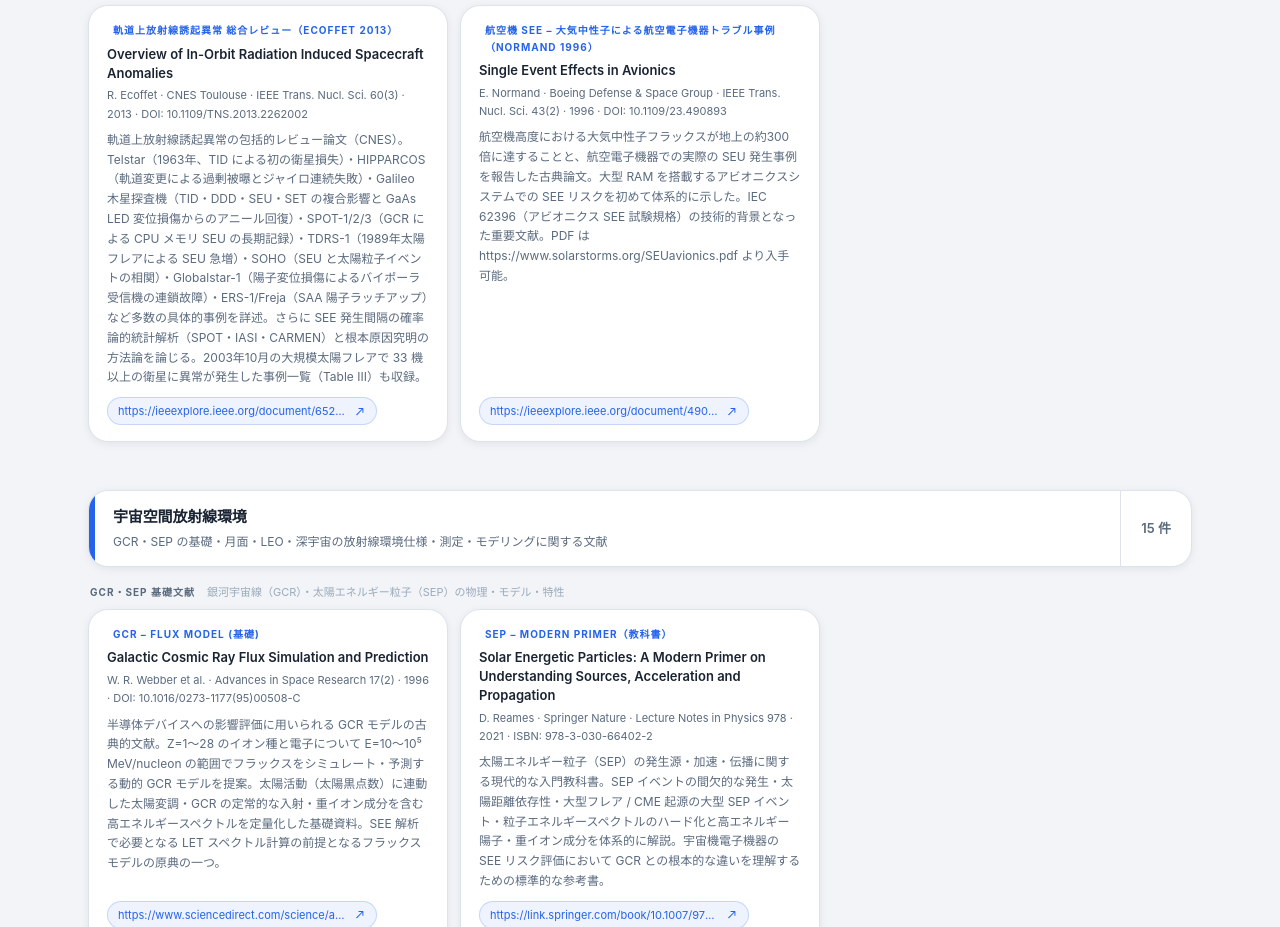
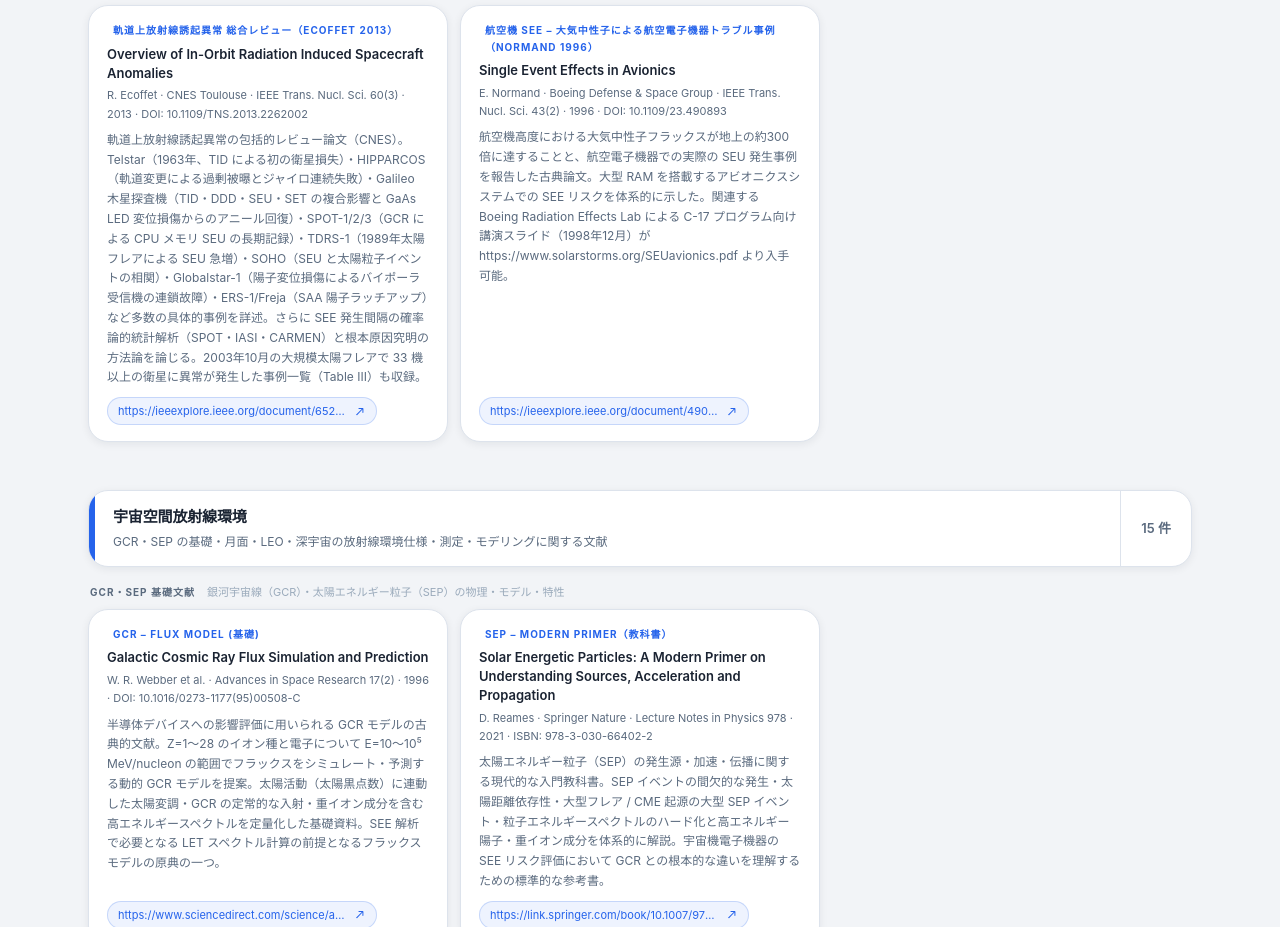
Before and after one commit to takahashi-IPMU/radiation-reference-hub, a plain HTML site: page index.html in a window 1280 px wide. Shown: the part 1600-2527 px from the top of the page. Drawn offline with Linux system fonts and the light colour scheme.

Commit message:
Add files via upload

```diff
--- a/index.html
+++ b/index.html
@@ -147,7 +147,7 @@
             <div class="card-tag"><span class="dot" style="background:#7c2d12"></span>航空機 SEE – 大気中性子による航空電子機器トラブル事例（Normand 1996）</div>
             <div class="card-title">Single Event Effects in Avionics</div>
             <div class="card-meta">E. Normand · Boeing Defense &amp; Space Group · IEEE Trans. Nucl. Sci. 43(2) · 1996 · DOI: 10.1109/23.490893</div>
-            <p class="card-desc">航空機高度における大気中性子フラックスが地上の約300倍に達することと、航空電子機器での実際の SEU 発生事例を報告した古典論文。大型 RAM を搭載するアビオニクスシステムでの SEE リスクを初めて体系的に示した。IEC 62396（アビオニクス SEE 試験規格）の技術的背景となった重要文献。PDF は https://www.solarstorms.org/SEUavionics.pdf より入手可能。</p>
+            <p class="card-desc">航空機高度における大気中性子フラックスが地上の約300倍に達することと、航空電子機器での実際の SEU 発生事例を報告した古典論文。大型 RAM を搭載するアビオニクスシステムでの SEE リスクを体系的に示した。関連する Boeing Radiation Effects Lab による C-17 プログラム向け講演スライド（1998年12月）が https://www.solarstorms.org/SEUavionics.pdf より入手可能。</p>
             <a class="card-link" href="https://ieeexplore.ieee.org/document/490893" target="_blank" rel="noopener"><span class="url-text">https://ieeexplore.ieee.org/document/490893</span><svg width="12" height="12" viewBox="0 0 20 20"><path fill="currentColor" d="M5 15.5a.75.75 0 0 1 0-1.06L13.44 6H9a.75.75 0 0 1 0-1.5h6.25A.75.75 0 0 1 16 5.25V11.5a.75.75 0 0 1-1.5 0V7.06L6.56 15.5a.75.75 0 0 1-1.06 0Z"/></svg></a>
           </article>
         </div>
```
Also changed, not shown: reference_hub_cms.html (+1 -1 lines), viewer_2.html (+1 -1 lines).
